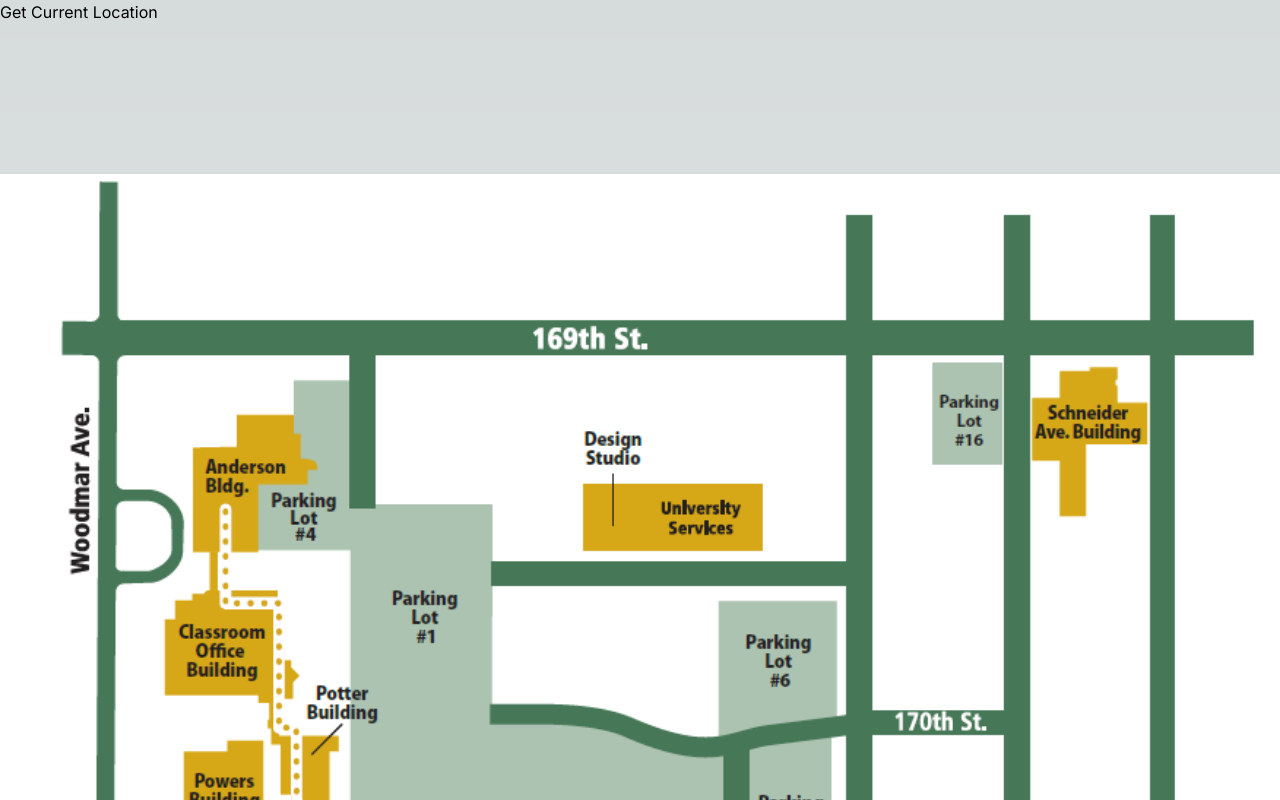
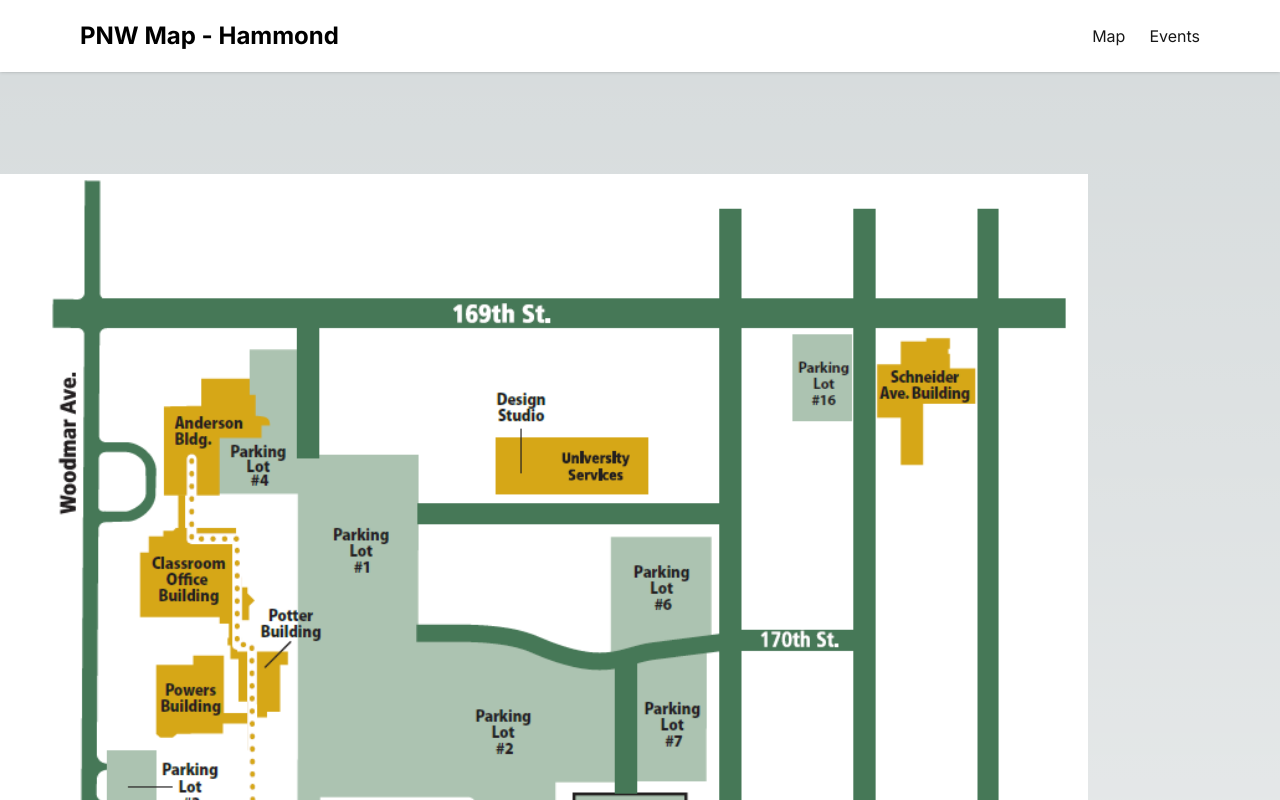
Before and after one commit to peter-biz/RyanCompanyPNWmap, a Next.js app in the folder pnw-map/: page / in a window 1280 px wide. Shown: the top 800 px of the page. Built offline with nearby package versions, Linux system fonts and the light colour scheme.

Commit message:
map stuff idk

```diff
--- /dev/null
+++ b/pnw-map/app/components/navbar.tsx
@@ -0,0 +1,86 @@
+"use client"; // this is a client component
+import React from "react";
+import { useState } from "react";
+import { Link as SkrollLink } from "react-scroll/modules";
+import Link from "next/link";
+import { usePathname } from "next/navigation";
+import { useTheme } from "next-themes";
+import { RiMoonFill, RiSunLine } from "react-icons/ri";
+import { IoMdMenu, IoMdClose } from "react-icons/io";
+
+interface NavItem {
+  label: string;
+  page: string;
+}
+
+const NAV_ITEMS: Array<NavItem> = [
+  {
+    label: "Map",
+    page: "home",
+  },
+  {
+    label: "Events",
+    page: "about",
+  },
+];
+
+export default function Navbar() {
+  const { systemTheme, theme, setTheme } = useTheme();
+  const currentTheme = theme === "system" ? systemTheme : theme;
+  const pathname = usePathname();
+  const [navbar, setNavbar] = useState(false);
+  return (
+    <header className="w-full mx-auto  px-4 sm:px-20 fixed top-0 z-50 shadow bg-white dark:bg-stone-900 dark:border-b dark:border-stone-600">
+      <div className="justify-between md:items-center md:flex">
+        <div>
+          <div className="flex items-center justify-between py-3 md:py-5 md:block">
+            <SkrollLink to="home">
+              <div className="container flex items-center space-x-2">
+                <h2 className="text-2xl font-bold">PNW Map - Hammond</h2>
+              </div>
+            </SkrollLink>
+            <div className="md:hidden">
+              <button
+                className="p-2 text-gray-700 rounded-md outline-none focus:border-gray-400 focus:border"
+                onClick={() => setNavbar(!navbar)}
+              >
+                {navbar ? <IoMdClose size={30} /> : <IoMdMenu size={30} />}
+              </button>
+            </div>
+          </div>
+        </div>
+
+        <div>
+          <div
+            className={`flex-1 justify-self-center pb-3 mt-8 md:block md:pb-0 md:mt-0 ${
+              navbar ? "block" : "hidden"
+            }`}
+          >
+            <div className="items-center justify-center space-y-8 md:flex md:space-x-6 md:space-y-0">
+              {NAV_ITEMS.map((item, idx) => {
+                return (
+                  <SkrollLink
+                    key={idx}
+                    to={item.page}
+                    className={
+                      "block lg:inline-block text-neutral-900  hover:text-neutral-500 dark:text-neutral-100"
+                    }
+                    activeClass="active"
+                    spy={true}
+                    smooth={true}
+                    offset={-100}
+                    duration={500}
+                    onClick={() => setNavbar(!navbar)}
+                  >
+                    {item.label}
+                  </SkrollLink>
+                );
+              })}
+
+            </div>
+          </div>
+        </div>
+      </div>
+    </header>
+  );
+}
--- a/pnw-map/app/layout.tsx
+++ b/pnw-map/app/layout.tsx
@@ -2,6 +2,7 @@
 import { Inter } from "next/font/google";
 import "./globals.css";
 import React from "react";
+import Navbar from "./components/navbar";
 
 const inter = Inter({ subsets: ["latin"] });
 
@@ -16,8 +17,9 @@
   children: React.ReactNode;
 }>) {
   return (
-    <html lang="en">
+    <>
+      <Navbar />
       <body className={inter.className}>{children}</body>
-    </html>
+    </>
   );
 }
--- a/pnw-map/app/page.tsx
+++ b/pnw-map/app/page.tsx
@@ -16,12 +16,13 @@
 
 */
 
-//Trying to decide if im gonna draw that map or use a png of the map and overlay the features on top of it.
+//TODO: Trying to decide if im gonna draw that map or use a png of the map and overlay the features on top of it.
 
 'use client';
 import { getLocation, building } from "./components/location.jsx";
 import { NextPage } from "next";
 import React, { useRef, useEffect } from 'react';
+import "./globals.css";
 
 export default function Home() {
   const canvasRef = useRef<HTMLCanvasElement>(null);
@@ -43,8 +44,8 @@
 
   function currLocation() {
     //get current location -- update every 5 seconds (imported from location.js)
+    console.log("Getting current location")
     getLocation();
-    console.log(building);
 
     displayLocation();
     //update every 5 seconds
@@ -54,9 +55,8 @@
   }
 
   function displayLocation() {
-    //display current location on map(as a pin) and on header(navbar, this might be better implement in the navbar file) telling you the building you're in
+    console.log(building);
 
-    //document.getElementById("map").innerHTML = "You are currently in " + building;
   }
 
   //currLocation();
@@ -66,11 +66,8 @@
       <button onClick={currLocation}>Get Current Location</button>
       <canvas id="canvas"></canvas>
       <div >
-        <img id="source" src="pnw-map.png" alt="PNW Map" width="100%" height="100%" />
+        <img id="source" src="pnw-map.png" alt="PNW Map" width="85%" height="200%" />
       </div>
-
-
-
     </>
   );
 }
--- a/pnw-map/package.json
+++ b/pnw-map/package.json
@@ -11,14 +11,17 @@
   "dependencies": {
     "@material-tailwind/react": "^2.1.9",
     "next": "14.1.0",
+    "next-themes": "^0.3.0",
     "react": "^18",
     "react-dom": "^18",
-    "react-icons": "^5.1.0"
+    "react-icons": "^5.1.0",
+    "react-scroll": "^1.9.0"
   },
   "devDependencies": {
     "@types/node": "^20",
     "@types/react": "^18",
     "@types/react-dom": "^18",
+    "@types/react-scroll": "^1.8.10",
     "autoprefixer": "^10.0.1",
     "eslint": "^8",
     "eslint-config-next": "14.1.0",
```
Also changed, not shown: 1 other file (tests, documents, lock files or other folders).
